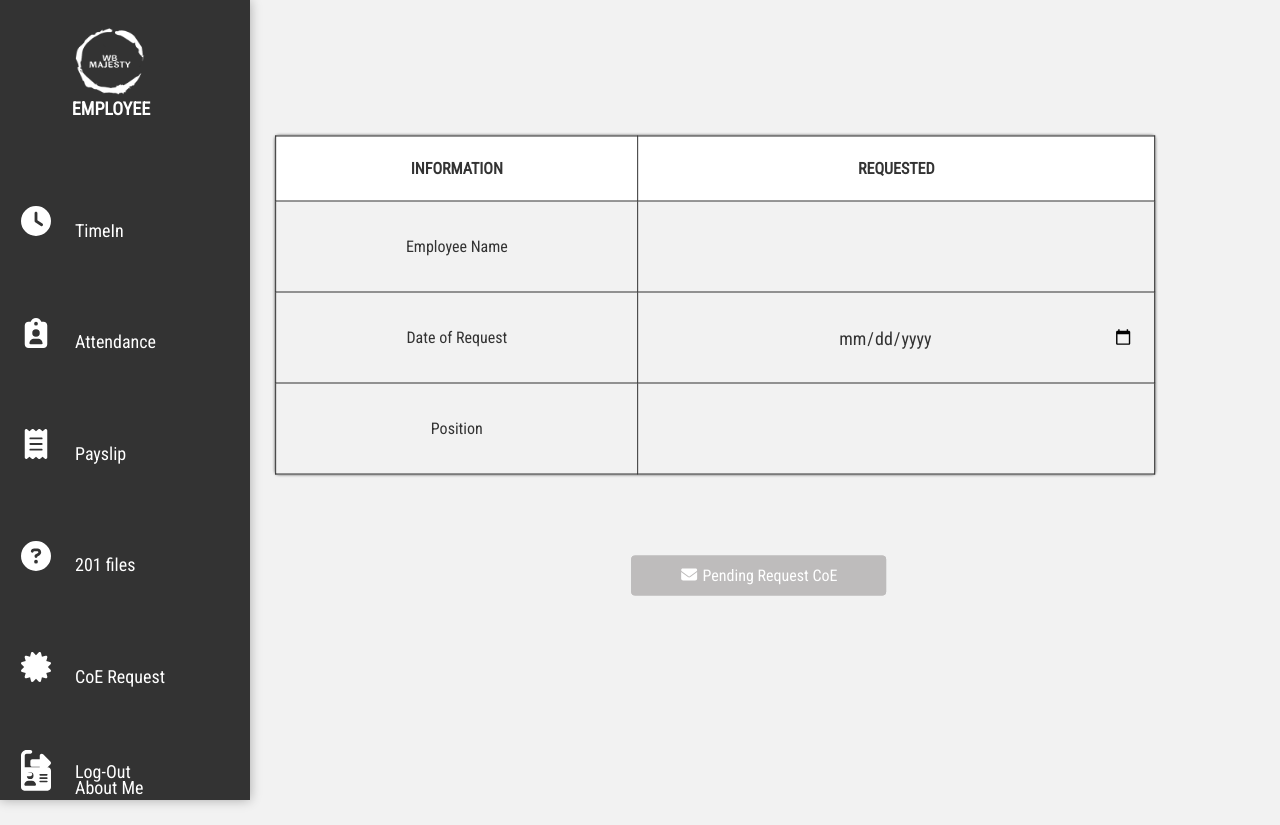
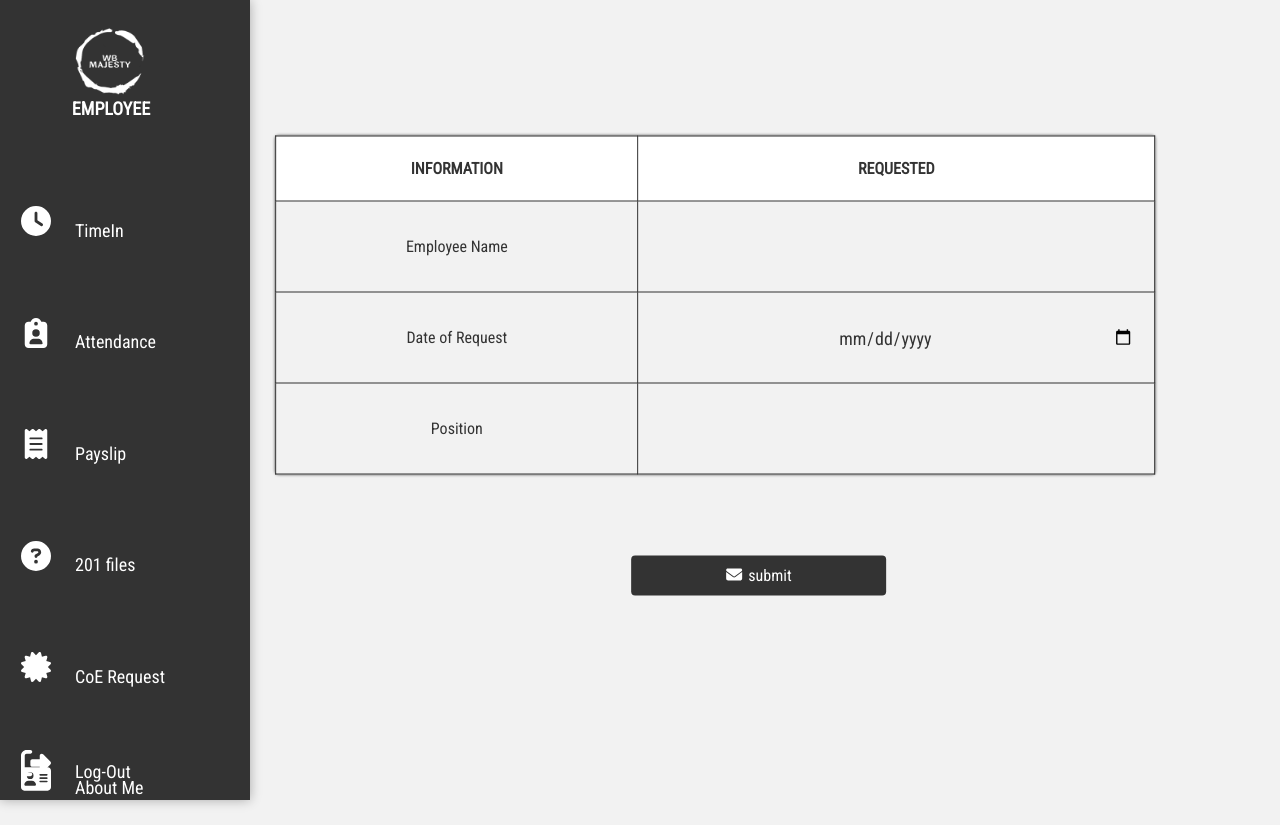
Before and after one commit to josephmiana/next-js-hris, a Next.js app: page /coe in a window 1280 px wide. Built offline with nearby package versions, Linux system fonts and the light colour scheme.

Commit message:
add button

```diff
--- a/src/app/coe/page.tsx
+++ b/src/app/coe/page.tsx
@@ -1,5 +1,5 @@
 "use client";
-import React, {useRef}from 'react';
+import React, {useRef, useState}from 'react';
 import { FontAwesomeIcon } from '@fortawesome/react-fontawesome';
 import 'src/styles/coeemprequest.css';
 import {
@@ -39,6 +39,13 @@ export default  function Files(){
             console.log('Selected file:', selectedFile);
         }
     };
+    const [loading, setLoading] = React.useState(false);
+  const [isClicked, setIsClicked] = useState(false);
+
+  const handleClick = () => {
+    // Change the state to true when the button is clicked
+    setIsClicked(true);
+  };
     const logout = async () => {
         try{
            await axios.get('/api/users/logout')
@@ -79,8 +86,11 @@ export default  function Files(){
         }finally{
             setLoading(false);
         }
+
     }
-    const [loading, setLoading] = React.useState(false);
+
+
+
     return (
         <div>
             <div className="Sidebar">
@@ -200,8 +210,15 @@ export default  function Files(){
 
             </div>
             <div className="new-btn">
-            <button className="btn-save"> <FontAwesomeIcon icon={faEnvelope} className="fass" /> submit</button>
-            <button className="btn-save"> <FontAwesomeIcon icon={faEnvelope} className="fass" /> Pending Request CoE</button>
+        {isClicked ? (
+          <button className="btn-pending">
+            <FontAwesomeIcon icon={faEnvelope} className="fass" /> Pending Request CoE
+          </button>
+        ) : (
+          <button className="btn-save" onClick={handleClick}>
+            <FontAwesomeIcon icon={faEnvelope} className="fass" /> submit
+          </button>
+        )}
 
                 </div>
         </div>
--- a/src/styles/coeemprequest.css
+++ b/src/styles/coeemprequest.css
@@ -22,8 +22,8 @@ body {
   left: 0;
   height: 100%;
   width: 250px;
-  background: #333; /* Dark Gray */
-  color: #fff; /* White text on dark background */
+  background: #333;
+  color: #fff;
   overflow-y: auto;
   box-shadow: 0 0 11px rgba(0, 0, 0, 0.3);
 }
@@ -222,7 +222,7 @@ select{
   text-align: center;
   font-size: 18px;
 }
-.new-btn button{
+.new-btn .btn-save{
   padding: 8px 15px;
     font-size: 16px;
     width: 255px;
@@ -231,7 +231,21 @@ select{
  left: 70%;
 
     border: none;
-    background-color:#bebcbc;
+    background: #333;
+    color: rgb(255, 255, 255);
+    border-radius: 4px;
+    cursor: pointer;
+}
+.new-btn .btn-pending{
+  padding: 8px 15px;
+    font-size: 16px;
+    width: 255px;
+ position: absolute;
+ top: 420px;
+ left: 70%;
+
+    border: none;
+    background: #8d8c8c;
     color: rgb(255, 255, 255);
     border-radius: 4px;
     cursor: pointer;
```
